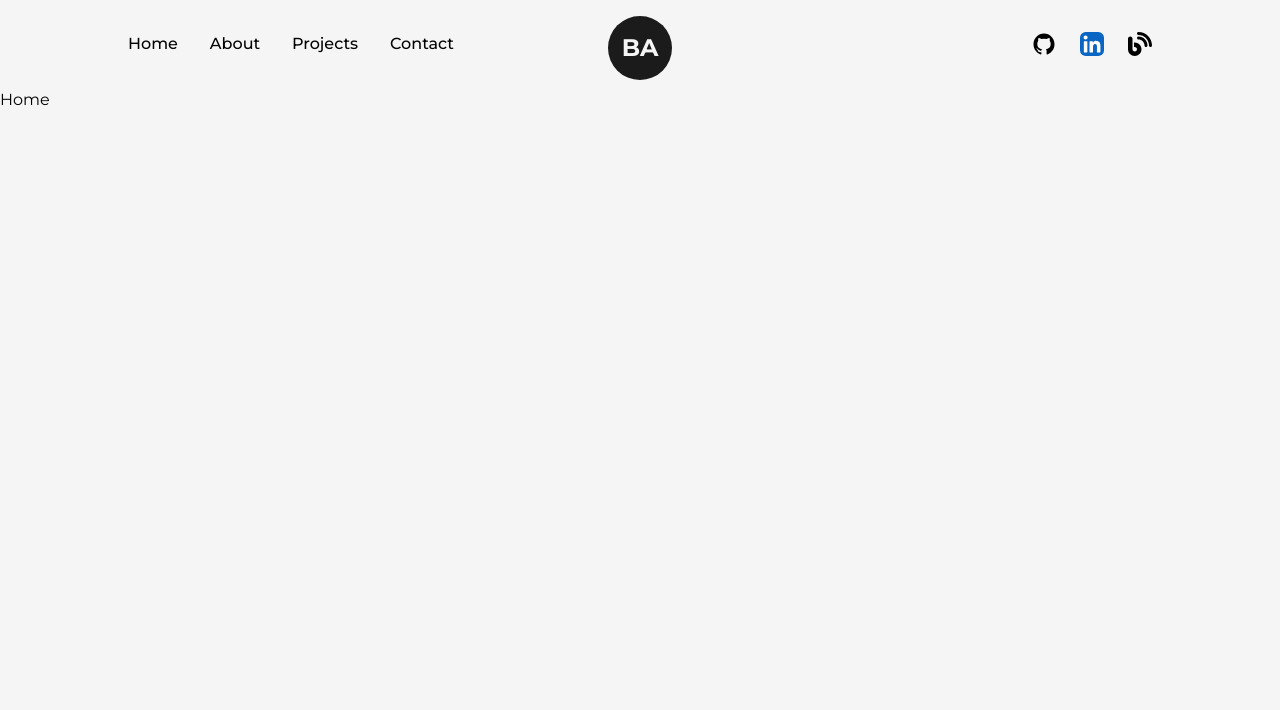
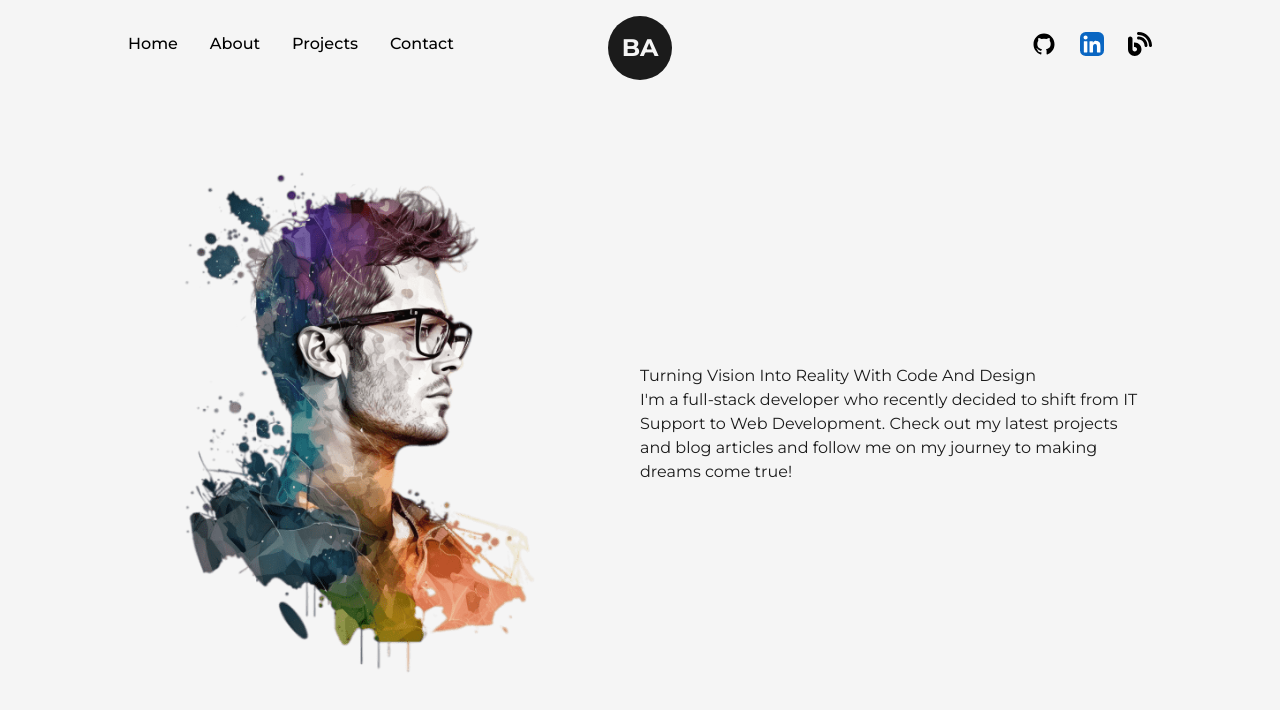
Before and after one commit to baguiar428/portfolio-2.0, a Next.js app: page / in a window 1280 px wide. Shown: the top 710 px of the page. Built offline with nearby package versions, Linux system fonts and the light colour scheme.

Commit message:
Created Home layout and text. Placeholder Image for now

```diff
--- /dev/null
+++ b/src/app/components/Layout.js
@@ -0,0 +1,11 @@
+import React from 'react'
+
+const Layout = ({children, className=""}) => {
+  return (
+    <div className={`${className} w-full h-full inline-block z-0 bg-light p-32`}>
+        {children}
+    </div>
+  )
+}
+
+export default Layout
--- a/src/app/page.js
+++ b/src/app/page.js
@@ -1,8 +1,24 @@
+import Layout from "./components/Layout"
+import Image from "next/image"
+import heroPic from "../../public/images/home/hero-pic.png"
 
 export default function Home() {
   return (
-    <main>
-      <h1>Home</h1>
+    <main className="flex items-center text-dark w-full min-h-screen">
+      <Layout className="pt-0">
+        <div className="flex items-center justify-between w-full">
+          <div className="w-1/2">
+            <Image src={heroPic} alt="Bruno Aguiar" className="w-full h-auto" />
+          </div>
+          <div className="w-1/2">
+            <h1>Turning Vision Into Reality With Code And Design</h1>
+            <p>
+              I&apos;m a full-stack developer who recently decided to shift from IT Support to Web Development.
+              Check out my latest projects and blog articles and follow me on my journey to making dreams come true!
+            </p>
+          </div>
+        </div>
+      </Layout>
     </main>
   )
 }
```
Also changed, not shown: public/images/home/hero-pic.png (renamed from public/images/home/developer-pic-1.png).
